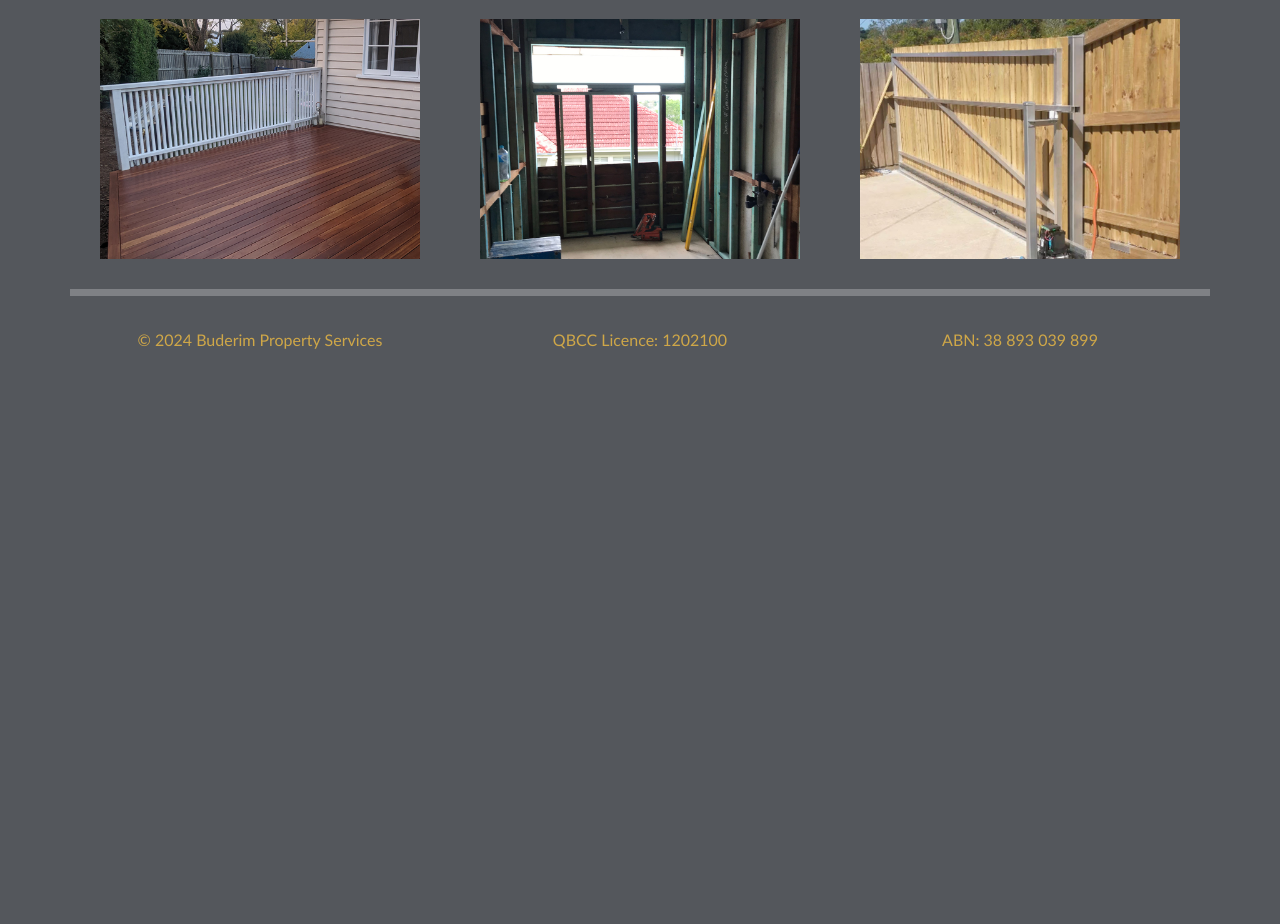
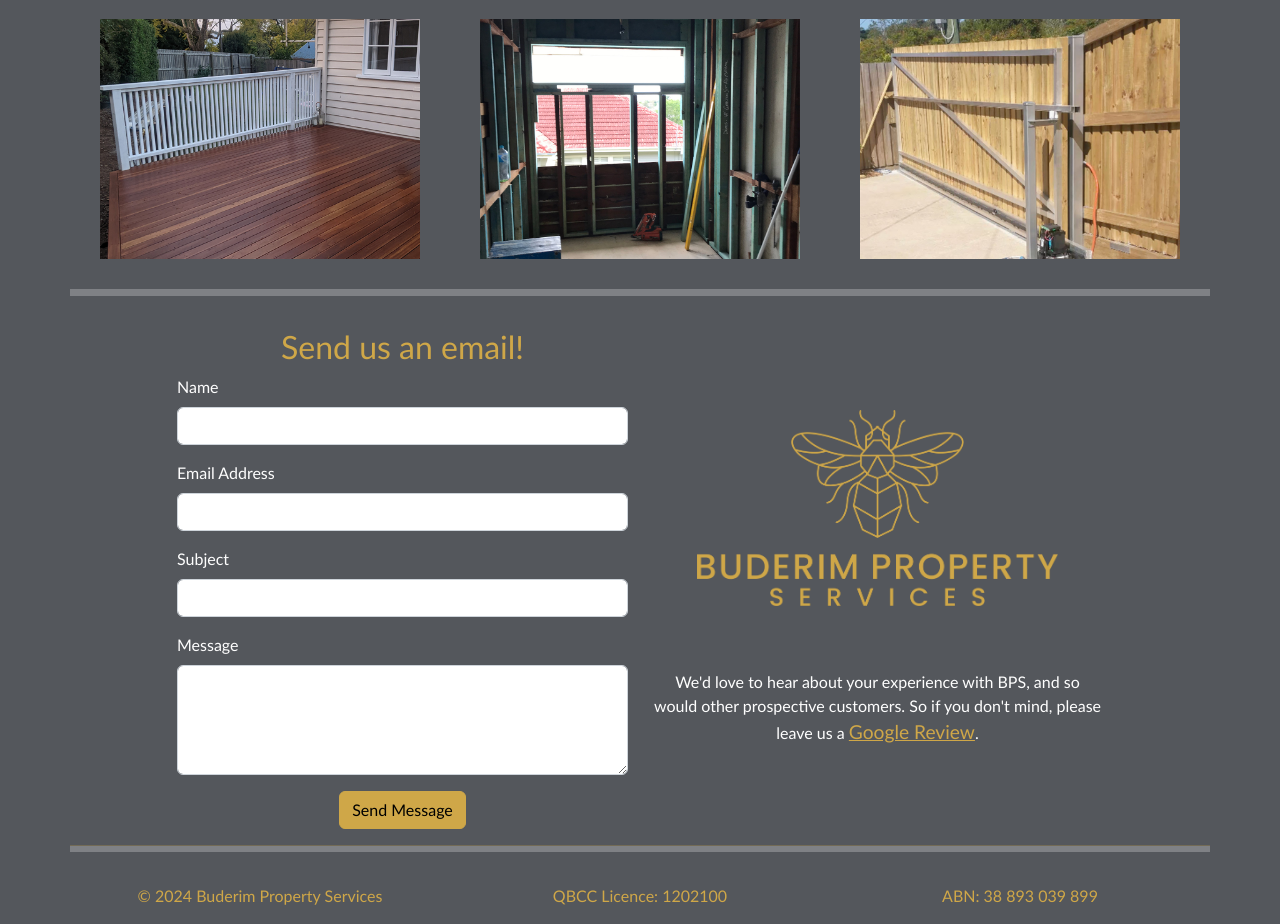
Before and after one commit to J-Shan-ahan/bps, a Flask app: page / in a window 1280 px wide. Shown: the part 859-1783 px from the top of the page. Before the commit the page ends 1208 px from the top, so only its background shows below. Run offline with Flask 3, Linux system fonts and the light colour scheme; some libraries are stand-ins or nearby versions.

Commit message:
added email form and google revies

```diff
--- a/app.py
+++ b/app.py
@@ -1,10 +1,41 @@
-from flask import Flask, render_template
+from flask import Flask, render_template, redirect, flash, request
+from flask_mail import Mail, Message
 
 app = Flask(__name__)
+app.secret_key = 'bumblebee'
+
+
+app.config['MAIL_SERVER'] = 'smtp.gmail.com'
+app.config['MAIL_PORT'] = 587
+app.config['MAIL_USE_TLS'] = True
+app.config['MAIL_USE_SSL'] = False
+app.config['MAIL_USERNAME'] = 'Buderimpropertyservices@gmail.com'
+app.config['MAIL_PASSWORD'] = 'your_app_specific_password'
+app.config['MAIL_DEFAULT_SENDER'] = 'Buderimpropertyservices@gmail.com'
+
+mail = Mail(app)
 
 @app.route('/')
 def index():
     return render_template('index.html')
 
+
+@app.route('/send_email', methods=['POST'])
+def send_email():
+    name = request.form['name']
+    email = request.form['email']
+    subject = request.form['subject']
+    message = request.form['message']
+
+    msg = Message(subject, sender=email, recipients=['recipient@example.com'])
+    msg.body = f"Name: {name}\nEmail: {email}\n\nMessage:\n{message}"
+    try:
+        mail.send(msg)
+        flash('Email sent successfully!', 'success')
+    except Exception as e:
+        flash(str(e), 'error')
+
+    return redirect('/')
+
 if __name__ == '__main__':
     app.run(debug=True)
--- a/static/styles.css
+++ b/static/styles.css
@@ -21,6 +21,12 @@ body {
     color: #CFA748;
     font-size: larger;
 
+}
+
+.btn-primary {
+    background-color: #CFA748;
+    border-color: #CFA748;;
+    color: black;
 }
 
 .logo {
@@ -64,6 +70,10 @@ li {
     margin: 0 auto;
 }
 
+custom-img {
+    max-width: 20%;
+}
+
 .form-control {
     width: 100%;
 }
--- a/templates/index.html
+++ b/templates/index.html
@@ -118,12 +118,52 @@
         </div>
 
         <div class="row">
-          <hr class="hr"></div>
+          <hr class="hr">
+        </div>
 
+        <div class="row mt-3 justify-content-center">
+          <div class="col-md-5">
+            <h2 class="text-center">Send us an email!</h2>
+            <form action="https://formsubmit.co/Buderimpropertyservices@gmail.com" method="post">
+              <div class="mb-3">
+                <label for="name" class="form-label">Name</label>
+                <input type="text" class="form-control" id="name" name="name" required>
+              </div>
+              <div class="mb-3">
+                <label for="email" class="form-label">Email Address</label>
+                <input type="email" class="form-control" id="email" name="email" required>
+              </div>
+              <div class="mb-3">
+                <label for="subject" class="form-label">Subject</label>
+                <input type="text" class="form-control" id="subject" name="subject" required>
+              </div>
+              <div class="mb-3">
+                <label for="message" class="form-label">Message</label>
+                <textarea class="form-control" id="message" name="message" rows="4" required></textarea>
+              </div>
+              <div class="text-center">
+                <button type="submit" class="btn btn-primary">Send Message</button>
+              </div>
+            </form>
+          </div>
+          <div class="col-md-5 d-flex flex-column align-items-center justify-content-center">
+            <img src="static/1.webp" alt="Buderim Property Services" class="img-fluid mb-3 custom-img pt-3" style="max-width: 80%;">
+            <p class="text-center pt-5">We'd love to hear about your experience with BPS, and so would other prospective customers.
+              So if you don't mind, please leave us a <a class="email-link" href="https://g.co/kgs/1mPXKyK">Google Review</a>.
+            </p>
+          </div>
+        </div>
     </div>
+
   </body>
   <footer>
+
     <div class="container">
+
+      <div class="row pt-3">
+        <hr class="hr">
+      </div>
+
         <div class="row mt-3 justify-content-center">
           <div class="col-md text-center">
             <p>&copy; 2024 Buderim Property Services</p>
```
Also changed, not shown: index.html (deleted, +0 -143 lines).
